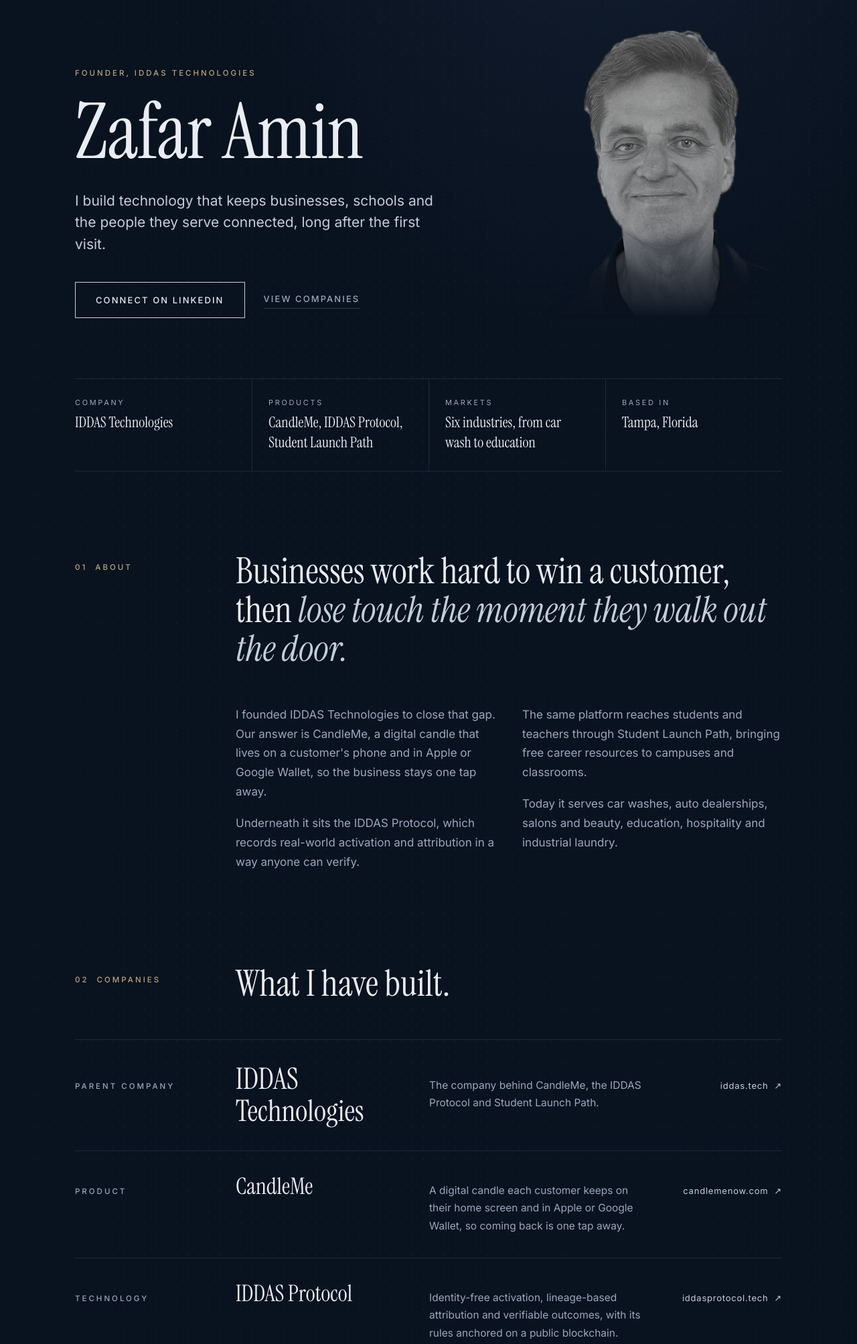
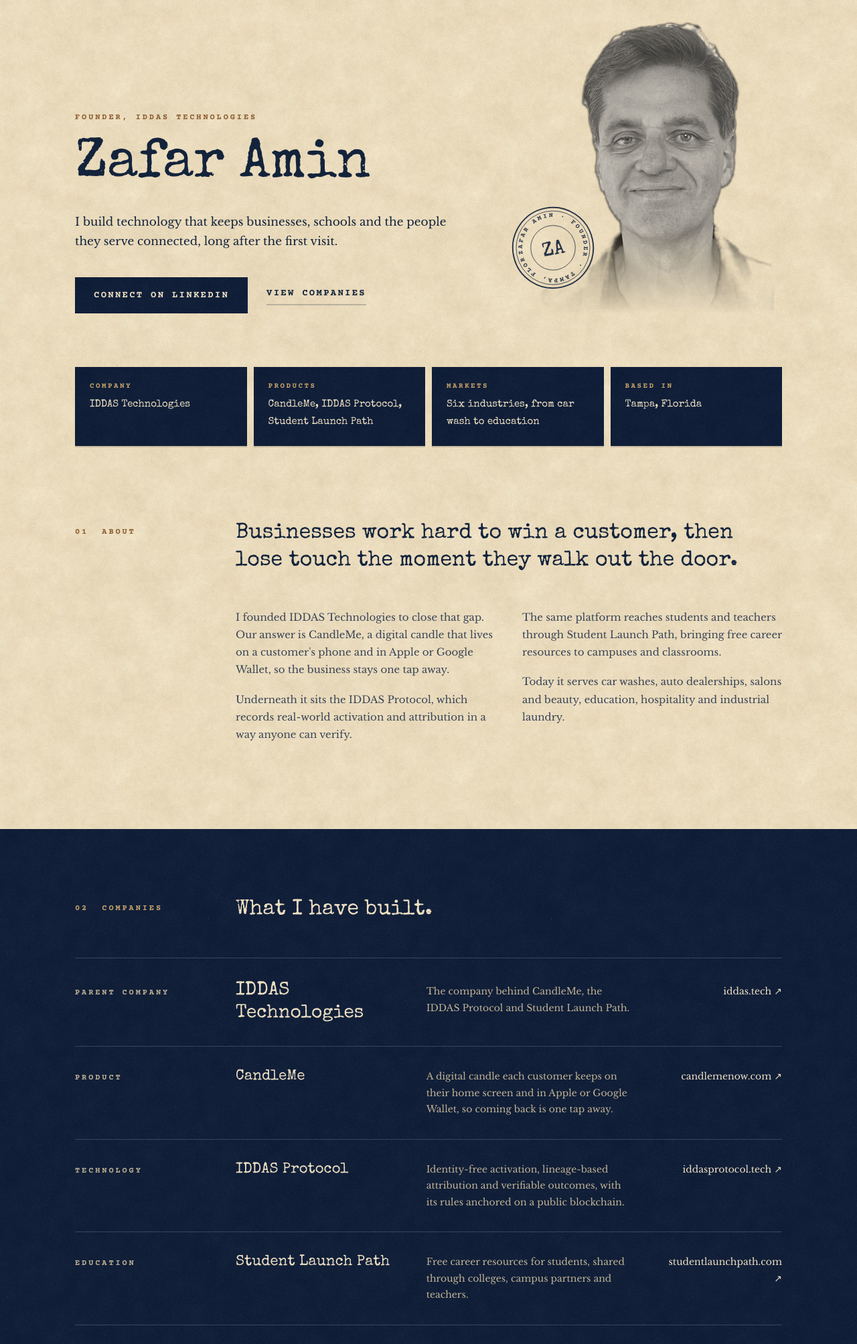
Before and after one commit to zafaramin1/zafaramin-net, a plain HTML site: page index.html in a window 1280 px wide. Shown: the part 165-2172 px from the top of the page at 67% size. Drawn offline with nearby package versions, Linux system fonts and the light colour scheme.

Commit message:
Make version 5 the main page
Co-Authored-By: Claude Opus 5.5 <noreply@anthropic.com>
Claude-Session: https://claude.ai/code/session_015buZBYE2VfpAMGZBf1rHnA

```diff
--- a/index.html
+++ b/index.html
@@ -5,86 +5,84 @@
 <meta property="og:description" content="Founder of IDDAS Technologies: CandleMe, the IDDAS Protocol and Student Launch Path.">
 <meta property="og:image" content="https://zafaramin.net/img/zafar-bw.png">
 <link rel="preconnect" href="https://fonts.googleapis.com"><link rel="preconnect" href="https://fonts.gstatic.com" crossorigin>
-<link href="https://fonts.googleapis.com/css2?family=Inter:wght@300;400;500;600&family=Instrument+Serif:ital@0;1&display=swap" rel="stylesheet">
+<link href="https://fonts.googleapis.com/css2?family=Special+Elite&family=Libre+Baskerville:ital@0;1&family=Courier+Prime:ital,wght@0,400;0,700;1,400&display=swap" rel="stylesheet">
 <style>
-:root{--bg:#09121f;--bg2:#0c1726;--rule:rgba(148,163,184,.16);--rule2:rgba(148,163,184,.28);--slate:#9aa8bb;--slate-hi:#c4ceda;--ink:#e9edf3;--brass:#b9a57e}
+:root{--tan:#e9dab9;--ink:#13233b;--ink2:#3a4658;--rule:rgba(19,35,59,.22);--navy:#112038;--cream:#ecdfc2;--cream2:#bfb294;--nrule:rgba(236,223,194,.2);--rust:#8a5a2b}
 *{box-sizing:border-box}html{scroll-behavior:smooth}
-body{margin:0;color:var(--slate);font:400 17px/1.7 Inter,system-ui,sans-serif;background-color:var(--bg);-webkit-font-smoothing:antialiased;
- background-image:radial-gradient(ellipse 80% 50% at 70% -10%,rgba(80,110,160,.16),transparent 60%),radial-gradient(rgba(148,163,184,.055) 1px,transparent 1.3px);
- background-size:100% 100%,16px 16px;background-attachment:scroll}
+body{margin:0;overflow-x:hidden;color:var(--ink2);font:400 15px/1.75 "Libre Baskerville",Georgia,serif;background:var(--tan) url(img/tan-texture.jpg) repeat;background-size:512px}
 a{color:inherit}
+.type{font-family:"Special Elite","Courier Prime",monospace;font-weight:400}
 .wrap{max-width:1120px;margin:0 auto;padding:0 32px}
-.serif{font-family:"Instrument Serif",Georgia,serif;font-weight:400}
-header{position:sticky;top:0;z-index:5;background:rgba(9,18,31,.82);backdrop-filter:blur(10px);border-bottom:1px solid var(--rule)}
+.navy{background:var(--navy) url(img/navy-texture.jpg) repeat;background-size:512px;color:var(--cream2)}
+header{position:sticky;top:0;z-index:5;box-shadow:0 2px 0 rgba(0,0,0,.18)}
 header .wrap{display:flex;align-items:center;height:68px;gap:34px}
-header b{font:500 13px Inter;letter-spacing:.32em;color:var(--ink);margin-right:auto}
-.nav{display:flex;gap:34px}header a{font-size:13px;font-weight:400;letter-spacing:.08em;text-decoration:none;color:var(--slate)}header a:hover{color:var(--ink)}
-.label{font-size:11.5px;font-weight:500;letter-spacing:.26em;text-transform:uppercase;color:var(--brass)}
+header b{font:400 17px "Special Elite",monospace;letter-spacing:.22em;color:var(--cream);margin-right:auto}
+.nav{display:flex;gap:34px}header a{font-family:"Courier Prime",monospace;font-size:14px;letter-spacing:.1em;text-decoration:none;color:var(--cream2)}header a:hover{color:var(--cream)}
+.label{font:700 12px "Courier Prime",monospace;letter-spacing:.24em;text-transform:uppercase;color:var(--rust)}
 /* hero */
-.hero{display:grid;grid-template-columns:1.25fr .75fr;gap:72px;align-items:end;padding:110px 0 90px}
-.hero h1{font:400 clamp(64px,9vw,124px)/.92 "Instrument Serif",Georgia,serif;color:var(--ink);margin:22px 0 34px;letter-spacing:-.01em}
-.hero p{font-size:21px;line-height:1.55;color:var(--slate-hi);max-width:560px;margin:0 0 40px}
+.hero{display:grid;grid-template-columns:1.25fr .75fr;gap:64px;align-items:end;padding:100px 0 80px}
+.hero h1{font:400 clamp(44px,6.4vw,90px)/1 "Special Elite",monospace;color:var(--ink);margin:20px 0 30px;white-space:nowrap;letter-spacing:-.01em}
+.hero p{font-size:17px;line-height:1.7;color:var(--ink);max-width:560px;margin:0 0 38px}
 .cta{display:flex;gap:28px;align-items:center;flex-wrap:wrap}
-.btn{display:inline-block;padding:15px 30px;border:1px solid var(--slate-hi);color:var(--ink);text-decoration:none;font-size:13px;font-weight:500;letter-spacing:.16em;text-transform:uppercase;transition:background .25s,color .25s}
-.btn:hover{background:var(--ink);color:var(--bg)}
-.lnk{font-size:13px;font-weight:500;letter-spacing:.16em;text-transform:uppercase;text-decoration:none;color:var(--slate);border-bottom:1px solid var(--rule2);padding-bottom:3px}.lnk:hover{color:var(--ink)}
-.portrait{position:relative;aspect-ratio:4/5}
-.portrait img{width:100%;height:100%;object-fit:cover;display:block;filter:grayscale(1) contrast(1.05) brightness(.92);
- -webkit-mask-image:linear-gradient(to bottom,#000 70%,transparent 100%);
- mask-image:linear-gradient(to bottom,#000 70%,transparent 100%)}
-.portrait:after{content:"";position:absolute;inset:0;background:linear-gradient(180deg,rgba(9,18,31,0),rgba(9,18,31,.15));pointer-events:none}
-/* facts row */
-.facts{display:grid;grid-template-columns:repeat(4,1fr);border-top:1px solid var(--rule);border-bottom:1px solid var(--rule)}
-.facts div{padding:26px 24px 26px 0}
-.facts div+div{padding-left:24px;border-left:1px solid var(--rule)}
-.facts span{display:block;font-size:11px;letter-spacing:.24em;text-transform:uppercase;color:var(--slate);margin-bottom:6px}
-.facts strong{font:400 22px/1.3 "Instrument Serif",Georgia,serif;color:var(--ink)}
+.btn{font-family:"Courier Prime",monospace;display:inline-block;padding:15px 28px;background:var(--navy) url(img/navy-texture.jpg);background-size:512px;color:var(--cream);text-decoration:none;font-size:14px;font-weight:700;letter-spacing:.16em;text-transform:uppercase;border:0;transition:filter .2s}
+.btn:hover{filter:brightness(1.35)}
+.lnk{font-family:"Courier Prime",monospace;font-size:14px;font-weight:700;letter-spacing:.16em;text-transform:uppercase;text-decoration:none;color:var(--ink);border-bottom:2px solid var(--rule);padding-bottom:3px}.lnk:hover{border-color:var(--ink)}
+.portrait{aspect-ratio:4/5;position:relative}
+.seal{position:absolute;left:-34px;bottom:34px;width:128px;height:128px;transform:rotate(-12deg);opacity:.9}
+.portrait img{width:100%;height:100%;object-fit:cover;display:block;filter:grayscale(1) sepia(.18) contrast(1.05);
+ -webkit-mask-image:linear-gradient(to bottom,#000 72%,transparent 100%);mask-image:linear-gradient(to bottom,#000 72%,transparent 100%)}
+/* facts */
+.facts{display:grid;grid-template-columns:repeat(4,1fr);gap:10px}
+.facts div{padding:22px 22px 24px;background:var(--navy) url(img/navy-texture.jpg);background-size:512px;box-shadow:0 2px 0 rgba(0,0,0,.15)}
+.facts span{display:block;font:700 11px "Courier Prime",monospace;letter-spacing:.22em;text-transform:uppercase;color:#c9a46a;margin-bottom:6px}
+.facts strong{font:400 15px/1.45 "Special Elite",monospace;color:var(--cream)}
 /* sections */
-section{padding:120px 0 0}
-.sh{display:grid;grid-template-columns:200px 1fr;gap:40px;margin-bottom:54px}
-.sh .label{padding-top:14px}
-.sh h2{font:400 clamp(36px,4.4vw,54px)/1.08 "Instrument Serif",Georgia,serif;color:var(--ink);margin:0;max-width:820px}
-.sh h2 em{color:var(--slate-hi)}
+section{padding:110px 0 0}
+.sh{display:grid;grid-template-columns:200px 1fr;gap:40px;margin-bottom:50px}
+.sh .label{padding-top:12px}
+.sh h2{font:400 clamp(22px,2.7vw,32px)/1.3 "Special Elite",monospace;color:var(--ink);margin:0;max-width:840px}
 .body{display:grid;grid-template-columns:200px 1fr 1fr;gap:40px}
-.body p{margin:0 0 18px;color:var(--slate)}
-/* companies list */
-.cos{border-top:1px solid var(--rule)}
-.co{display:grid;grid-template-columns:200px 1.1fr 1.4fr 170px;gap:40px;align-items:baseline;padding:34px 0;border-bottom:1px solid var(--rule);text-decoration:none;transition:background .3s}
-.co:hover{background:linear-gradient(90deg,rgba(148,163,184,.05),transparent)}
-.co .label{color:var(--slate)}
-.co h3{font:400 34px/1.1 "Instrument Serif",Georgia,serif;color:var(--ink);margin:0}
-.co p{margin:0;font-size:15.5px}
-.co i{font-style:normal;font-size:13px;letter-spacing:.06em;color:var(--slate-hi);text-align:right}
-.co:hover i{color:var(--ink)}
-.co.lead h3{font-size:44px}
+.body p{margin:0 0 18px}
+/* companies band */
+.band{margin-top:110px;padding:100px 0 100px}
+.band .sh h2{color:var(--cream)}.band .label{color:#c9a46a}
+.cos{border-top:1px solid var(--nrule)}
+.co{display:grid;grid-template-columns:200px 1.1fr 1.4fr 180px;gap:40px;align-items:baseline;padding:32px 0;border-bottom:1px solid var(--nrule);text-decoration:none;transition:background .3s}
+.co:hover{background:linear-gradient(90deg,rgba(236,223,194,.06),transparent)}
+.co .label{color:var(--cream2)}
+.co h3{font:400 22px/1.2 "Special Elite",monospace;color:var(--cream);margin:0}
+.co.lead h3{font-size:28px}
+.co p{margin:0;font-size:14px;color:var(--cream2)}
+.co i{font-style:normal;font-size:14px;color:var(--cream);text-align:right}
 /* also */
 .also{display:grid;grid-template-columns:200px 1fr 1fr;gap:40px}
-.al{display:flex;gap:22px;align-items:flex-start;padding-top:28px;border-top:1px solid var(--rule);text-decoration:none}
-.al img{width:72px;height:96px;object-fit:cover;filter:saturate(.5) brightness(.85);flex:none}
-.al h4{font:400 26px/1.15 "Instrument Serif",Georgia,serif;color:var(--ink);margin:0 0 6px}
-.al p{margin:0 0 10px;font-size:15px}
-.al span{font-size:12px;letter-spacing:.16em;text-transform:uppercase;color:var(--slate-hi)}
-.al:hover span{color:var(--ink)}
+.al{display:flex;gap:22px;align-items:flex-start;padding-top:26px;border-top:2px solid var(--ink);text-decoration:none}
+.al img{width:72px;height:96px;object-fit:cover;filter:sepia(.35) saturate(.7);flex:none;box-shadow:2px 3px 0 rgba(19,35,59,.25)}
+.al h4{font:400 19px/1.2 "Special Elite",monospace;color:var(--ink);margin:0 0 6px}
+.al p{margin:0 0 10px;font-size:14px}
+.al span{font-family:"Courier Prime",monospace;font-size:13px;font-weight:700;letter-spacing:.14em;text-transform:uppercase;color:var(--rust)}
 /* contact */
-.contact{margin:140px 0 0;padding:90px 0;border-top:1px solid var(--rule);text-align:center}
-.contact h2{font:400 clamp(44px,6vw,80px)/1 "Instrument Serif",Georgia,serif;color:var(--ink);margin:18px 0 22px}
-.contact p{max-width:520px;margin:0 auto 38px;color:var(--slate)}
-footer{border-top:1px solid var(--rule);padding:30px 0 44px;font-size:12px;letter-spacing:.1em;color:var(--slate)}
+.contact{margin-top:120px;padding:100px 0;text-align:center}
+.contact h2{font:400 clamp(34px,4.4vw,54px)/1.1 "Special Elite",monospace;color:var(--cream);margin:16px 0 22px}
+.contact p{max-width:540px;margin:0 auto 36px}
+.contact .label{color:#c9a46a}
+.contact .btn{background:var(--cream);color:var(--navy)}
+footer{font-family:"Courier Prime",monospace;padding:28px 0 40px;font-size:13px;letter-spacing:.08em;border-top:1px solid var(--nrule)}
 footer .wrap{display:flex;justify-content:space-between;gap:20px;flex-wrap:wrap}
-footer a{text-decoration:none}footer a:hover{color:var(--ink)}
+footer a{text-decoration:none}footer a:hover{color:var(--cream)}
 @media(max-width:900px){
  .wrap{padding:0 20px}header .nav{display:none}
- .hero{grid-template-columns:1fr;gap:40px;padding:56px 0 60px}.portrait{max-width:300px;order:-1}
- .facts{grid-template-columns:1fr 1fr}.facts div:nth-child(3){padding-left:0;border-left:0}.facts div:nth-child(n+3){border-top:1px solid var(--rule)}
- section{padding-top:80px}.sh,.body,.also{grid-template-columns:1fr;gap:14px}.sh{margin-bottom:30px}.body>div:first-child,.also>div:first-child{display:none}
- .co{grid-template-columns:1fr;gap:8px;padding:28px 0}.co i{text-align:left;margin-top:6px}.co.lead h3{font-size:38px}
- .also{gap:28px}
+ .hero{grid-template-columns:1fr;gap:36px;padding:52px 0 56px}.portrait{max-width:280px;order:-1}
+ .facts{grid-template-columns:1fr 1fr}.seal{left:-10px;width:96px;height:96px}
+ section{padding-top:76px}.sh,.body,.also{grid-template-columns:1fr;gap:14px}.sh{margin-bottom:28px}.body>div:first-child,.also>div:first-child{display:none}
+ .band{margin-top:76px;padding:70px 0}.co{grid-template-columns:1fr;gap:8px;padding:26px 0}.co i{text-align:left}
 }
 </style></head>
 <body>
-<header><div class="wrap"><b>ZAFAR AMIN</b><nav class="nav"><a href="#about">About</a><a href="#companies">Companies</a><a href="#contact">Contact</a></nav></div></header>
-<main class="wrap">
+<header class="navy"><div class="wrap"><b>ZAFAR AMIN</b><nav class="nav"><a href="#about">About</a><a href="#companies">Companies</a><a href="#contact">Contact</a></nav></div></header>
 
+<main>
+<div class="wrap">
 <div class="hero">
   <div>
     <span class="label">Founder, IDDAS Technologies</span>
@@ -92,7 +90,12 @@ footer a{text-decoration:none}footer a:hover{color:var(--ink)}
     <p>I build technology that keeps businesses, schools and the people they serve connected, long after the first visit.</p>
     <div class="cta"><a class="btn" href="https://www.linkedin.com/in/zafar-amin/" target="_blank" rel="noopener">Connect on LinkedIn</a><a class="lnk" href="#companies">View companies</a></div>
   </div>
-  <div class="portrait"><img src="img/zafar-bw.png" alt="Zafar Amin"></div>
+  <div class="portrait"><img src="img/zafar-bw.png" alt="Zafar Amin">
+  <svg class="seal" viewBox="0 0 200 200" aria-hidden="true"><defs><path id="ring" d="M100,100 m-72,0 a72,72 0 1,1 144,0 a72,72 0 1,1 -144,0"/></defs>
+   <circle cx="100" cy="100" r="94" fill="none" stroke="#13233b" stroke-width="3"/><circle cx="100" cy="100" r="86" fill="none" stroke="#13233b" stroke-width="1.2"/>
+   <circle cx="100" cy="100" r="52" fill="none" stroke="#13233b" stroke-width="1.2"/>
+   <text font-family="Courier Prime,monospace" font-weight="700" font-size="15" letter-spacing="4.2" fill="#13233b"><textPath href="#ring">ZAFAR AMIN &#183; FOUNDER &#183; TAMPA, FLORIDA &#183;</textPath></text>
+   <text x="100" y="116" text-anchor="middle" font-family="Special Elite,monospace" font-size="46" fill="#13233b">ZA</text></svg></div>
 </div>
 
 <div class="facts">
@@ -103,37 +106,42 @@ footer a{text-decoration:none}footer a:hover{color:var(--ink)}
 </div>
 
 <section id="about">
-  <div class="sh"><span class="label">01 &nbsp;About</span><h2>Businesses work hard to win a customer, then <em>lose touch the moment they walk out the door.</em></h2></div>
+  <div class="sh"><span class="label">01 &nbsp;About</span><h2>Businesses work hard to win a customer, then lose touch the moment they walk out the door.</h2></div>
   <div class="body"><div></div>
     <div><p>I founded IDDAS Technologies to close that gap. Our answer is CandleMe, a digital candle that lives on a customer's phone and in Apple or Google Wallet, so the business stays one tap away.</p><p>Underneath it sits the IDDAS Protocol, which records real-world activation and attribution in a way anyone can verify.</p></div>
     <div><p>The same platform reaches students and teachers through Student Launch Path, bringing free career resources to campuses and classrooms.</p><p>Today it serves car washes, auto dealerships, salons and beauty, education, hospitality and industrial laundry.</p></div>
   </div>
 </section>
+</div>
 
-<section id="companies">
+<section id="companies" class="band navy">
+ <div class="wrap">
   <div class="sh"><span class="label">02 &nbsp;Companies</span><h2>What I have built.</h2></div>
   <div class="cos">
-    <a class="co lead" href="https://iddas.tech" target="_blank" rel="noopener"><span class="label">Parent company</span><h3>IDDAS Technologies</h3><p>The company behind CandleMe, the IDDAS Protocol and Student Launch Path.</p><i>iddas.tech &nbsp;&#8599;</i></a>
-    <a class="co" href="https://candlemenow.com/showcase" target="_blank" rel="noopener"><span class="label">Product</span><h3>CandleMe</h3><p>A digital candle each customer keeps on their home screen and in Apple or Google Wallet, so coming back is one tap away.</p><i>candlemenow.com &nbsp;&#8599;</i></a>
-    <a class="co" href="https://iddasprotocol.tech" target="_blank" rel="noopener"><span class="label">Technology</span><h3>IDDAS Protocol</h3><p>Identity-free activation, lineage-based attribution and verifiable outcomes, with its rules anchored on a public blockchain.</p><i>iddasprotocol.tech &nbsp;&#8599;</i></a>
-    <a class="co" href="https://studentlaunchpath.com" target="_blank" rel="noopener"><span class="label">Education</span><h3>Student Launch Path</h3><p>Free career resources for students, shared through colleges, campus partners and teachers.</p><i>studentlaunchpath.com &nbsp;&#8599;</i></a>
+    <a class="co lead" href="https://iddas.tech" target="_blank" rel="noopener"><span class="label">Parent company</span><h3>IDDAS Technologies</h3><p>The company behind CandleMe, the IDDAS Protocol and Student Launch Path.</p><i>iddas.tech &#8599;</i></a>
+    <a class="co" href="https://candlemenow.com/showcase" target="_blank" rel="noopener"><span class="label">Product</span><h3>CandleMe</h3><p>A digital candle each customer keeps on their home screen and in Apple or Google Wallet, so coming back is one tap away.</p><i>candlemenow.com &#8599;</i></a>
+    <a class="co" href="https://iddasprotocol.tech" target="_blank" rel="noopener"><span class="label">Technology</span><h3>IDDAS Protocol</h3><p>Identity-free activation, lineage-based attribution and verifiable outcomes, with its rules anchored on a public blockchain.</p><i>iddasprotocol.tech &#8599;</i></a>
+    <a class="co" href="https://studentlaunchpath.com" target="_blank" rel="noopener"><span class="label">Education</span><h3>Student Launch Path</h3><p>Free career resources for students, shared through colleges, campus partners and teachers.</p><i>studentlaunchpath.com &#8599;</i></a>
   </div>
+ </div>
 </section>
 
+<div class="wrap">
 <section>
   <div class="also"><div><span class="label">03 &nbsp;Also</span></div>
     <a class="al" href="https://gogoguardians.com" target="_blank" rel="noopener"><img src="img/gogo-cover.jpg" alt=""><div><h4>Author</h4><p>Gogo Guardians, an illustrated adventure and riddle game for young readers.</p><span>gogoguardians.com &#8599;</span></div></a>
     <a class="al" href="music/"><img src="music/img/lahore-2006.jpg" alt=""><div><h4>Musician</h4><p>Songwriter and singer for Son of the Soil and The SandGuineas, from Los Angeles to Lahore.</p><span>Listen &rarr;</span></div></a>
   </div>
 </section>
+</div>
 
-<div class="contact" id="contact">
+<div class="contact navy" id="contact">
   <span class="label">Contact</span>
   <h2>Let's talk.</h2>
-  <p>For partnerships, investment or press, the fastest way to reach me is LinkedIn.</p>
-  <a class="btn" href="https://www.linkedin.com/in/zafar-amin/" target="_blank" rel="noopener">Message me on LinkedIn</a>
+  <p>For partnerships, investment or press, email me directly or connect on LinkedIn.</p>
+  <a class="btn" href="mailto:zafar@zafaramin.net">zafar@zafaramin.net</a>
+  <p style="margin:22px auto 0"><a href="https://www.linkedin.com/in/zafar-amin/" target="_blank" rel="noopener" style="color:var(--cream)">LinkedIn &#8599;</a></p>
 </div>
-
 </main>
-<footer><div class="wrap"><span>&copy; 2026 Zafar Amin</span><span><a href="https://iddas.tech" target="_blank" rel="noopener">IDDAS Technologies</a> &nbsp;·&nbsp; <a href="https://www.linkedin.com/in/zafar-amin/" target="_blank" rel="noopener">LinkedIn</a></span></div></footer>
+<footer class="navy"><div class="wrap"><span>&copy; 2026 Zafar Amin</span><span><a href="mailto:zafar@zafaramin.net">zafar@zafaramin.net</a> &nbsp;·&nbsp; <a href="https://iddas.tech" target="_blank" rel="noopener">IDDAS Technologies</a> &nbsp;·&nbsp; <a href="https://www.linkedin.com/in/zafar-amin/" target="_blank" rel="noopener">LinkedIn</a></span></div></footer>
 </body></html>
```
